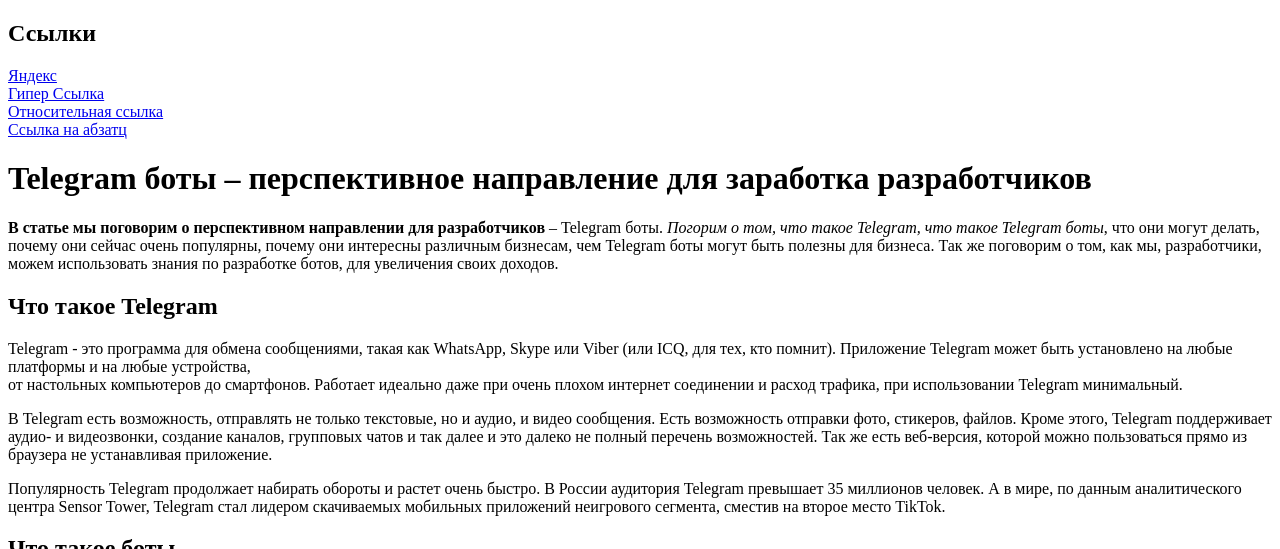
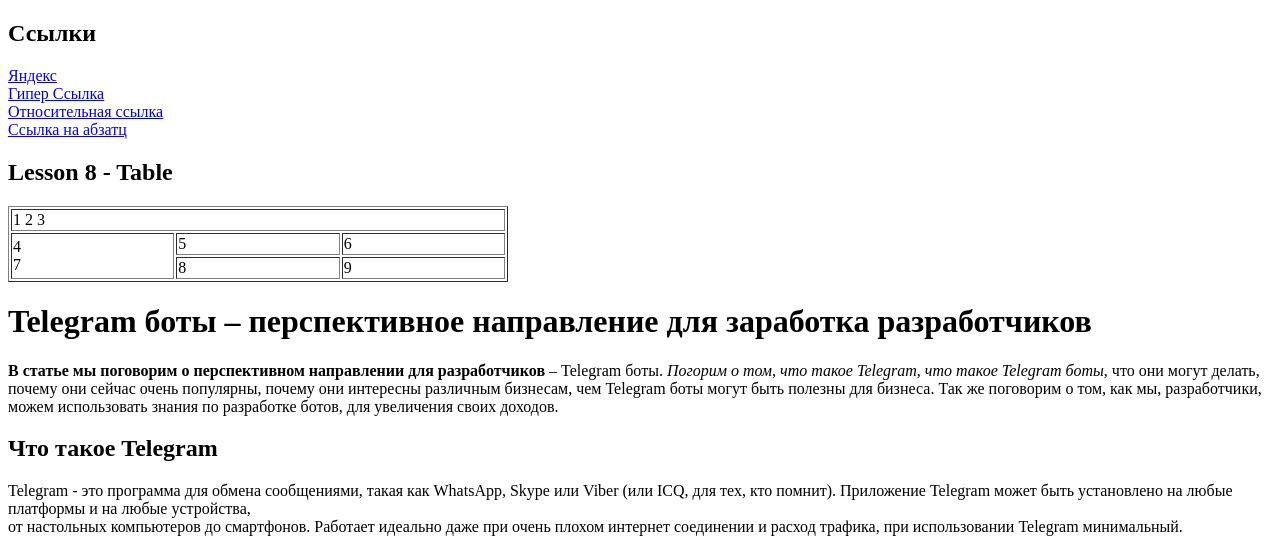
Before and after one commit to Aykivan/Part1-Html-WEBforMyself-, a plain HTML site: page index.html in a window 1280 px wide. Shown: the top 549 px of the page. Drawn offline with Linux system fonts and the light colour scheme.

Commit message:
added lesson 8

```diff
--- a/index.html
+++ b/index.html
@@ -9,7 +9,6 @@
 </head>
 
 <body>
-
     <h2>Ссылки</h2>
     <div>
         <a href="https://ya.ru" target="_blank" title="Ссылка на поис яндекс">Яндекс</a>
@@ -21,6 +20,21 @@
         <br>
         <a href="#lastlink">Ссылка на абзатц</a>
     </div>
+    <h2>Lesson 8 - Table</h2>
+    <table width="500px" border="1">
+        <tr>
+            <td colspan="3">1 2 3</td>
+        </tr>
+        <tr>
+            <td rowspan="2">4<br>7</td>
+            <td>5</td>
+            <td>6</td>
+        </tr>
+        <tr>
+            <td>8</td>
+            <td>9</td>
+        </tr>
+    </table>
     <h1>Telegram боты – перспективное направление для заработка разработчиков</h1>
     <p>
         <strong>В статье мы поговорим о перспективном направлении для разработчиков</strong> – Telegram боты.
```
